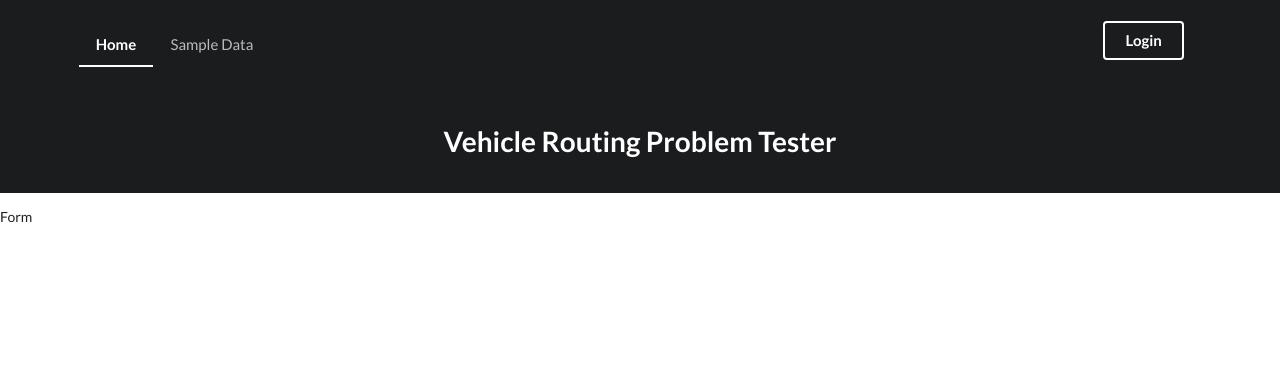
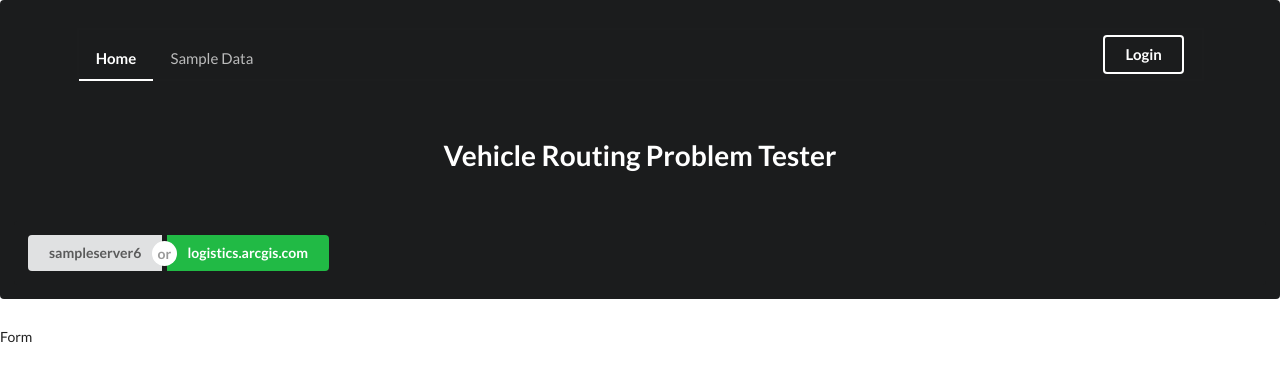
Before and after one commit to banuelosj/vrp-react-app, a React (Create React App) app: page / in a window 1280 px wide. Shown: the top 380 px of the page. Built offline with nearby package versions, Linux system fonts and the light colour scheme.

Commit message:
added the VRPServiceButton

```diff
--- a/src/components/App.js
+++ b/src/components/App.js
@@ -1,9 +1,14 @@
 import React from 'react';
 import Menu from './Menu';
+import VRPServiceButton from './VRPServiceButton';
 
-const App = () => {
+class App extends React.Component {
+    state = {logisticsSelected: false};
+
+    render() {
         return (
             <div className="pusher">
+                <div className="ui inverted segment">
                     <div className="ui inverted vertical masthead center aligned segment">
                         <Menu />
                         <br />
@@ -14,11 +19,14 @@ const App = () => {
                             </h1>
                         </div>
                     </div>
+                    <VRPServiceButton />
+                </div>
                 <div className="ui vertical stripe segment">
                     Form
                 </div>
             </div>
         );
+    } //end of render()
 }
 
 export default App;
--- /dev/null
+++ b/src/components/VRPServiceButton.js
@@ -0,0 +1,15 @@
+import React from 'react';
+
+const VRPServiceButton = (props) => {
+    return (
+        <div className="ui inverted segment">
+            <div class="ui buttons">
+                <button class="ui button">sampleserver6</button>
+                <div class="or"></div>
+                <button class="ui positive button">logistics.arcgis.com</button>
+            </div>
+        </div>
+    );
+}
+
+export default VRPServiceButton;
```
Lines whose indentation alone changed are shown as unchanged.
